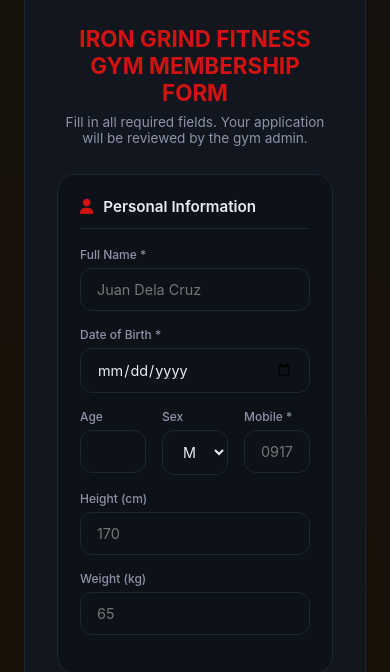
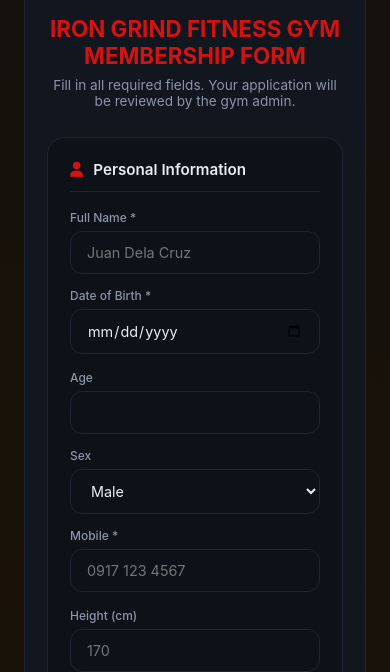
Before and after one commit to CAPSTONE1-2/IronGrind-System, a plain HTML site: page register.html in a window 390 px wide. Shown: the part 172-844 px from the top of the page. Drawn offline with Linux system fonts and the light colour scheme.

Commit message:
Update registration form layout and styling for improved responsiveness and spacing

```diff
--- a/assets/css/style.css
+++ b/assets/css/style.css
@@ -382,10 +382,25 @@ label:has(input[name="wiPlan"]:checked) {
     gap: 6px;
 }
 
+/* Registration form field spacing */
+.register-body .registration-shell { width: min(100%, 900px); }
+.register-body .form-row { align-items: start; column-gap: 20px; row-gap: 16px; }
+.register-body .form-group { min-width: 0; }
+.register-body .form-group input,
+.register-body .form-group select,
+.register-body .form-group textarea { min-width: 0; }
+.register-body .form-row-three { grid-template-columns: repeat(3, minmax(0, 1fr)); }
+
 @media (max-width: 640px) {
     .customer-hero { padding: 20px; }
     .customer-hero h2 { font-size: 1.25rem; }
     .supplement-grid { grid-template-columns: 1fr; }
+}
+
+@media (max-width: 700px) {
+    .register-body .registration-shell { padding: 22px !important; }
+    .register-body .form-row,
+    .register-body .form-row-three { grid-template-columns: minmax(0, 1fr) !important; gap: 14px; }
 }
 
 /* ===== MEMBER DASHBOARD: PROGRESS & VIEW-ONLY STORE ===== */
--- a/register.html
+++ b/register.html
@@ -8,7 +8,7 @@
     <link rel="stylesheet" href="assets/css/style.css">
 </head>
 <body class="register-body" style="padding:24px; background: radial-gradient(circle at 20% 20%, #1a1207, #0b0e14 60%);">
-    <div style="max-width:900px; margin:0 auto; background:#11161f; border:1px solid #1e2533; border-radius:24px; padding:32px;">
+    <div class="registration-shell" style="max-width:900px; margin:0 auto; background:#11161f; border:1px solid #1e2533; border-radius:24px; padding:32px;">
         <div style="display:flex; justify-content:space-between; align-items:center; padding-bottom:20px; border-bottom:1px solid #1e2533; flex-wrap:wrap; gap:12px;">
             <div class="logo-area">
                 <div class="logo-icon">IG</div>
@@ -34,7 +34,7 @@
                     <div class="form-group"><label>Full Name *</label><input type="text" id="regFullName" placeholder="Juan Dela Cruz" required></div>
                     <div class="form-group"><label>Date of Birth *</label><input type="date" id="regDob" required></div>
                 </div>
-                <div class="form-row" style="grid-template-columns:1fr 1fr 1fr;">
+                <div class="form-row form-row-three">
                     <div class="form-group"><label>Age</label><input type="number" id="regAge" readonly></div>
                     <div class="form-group"><label>Sex</label><select id="regSex"><option>Male</option><option>Female</option><option>Prefer not to say</option></select></div>
                     <div class="form-group"><label>Mobile *</label><input type="tel" id="regMobile" placeholder="0917 123 4567" required></div>
@@ -49,7 +49,7 @@
                 <div style="display:flex; align-items:center; gap:10px; font-size:0.95rem; font-weight:600; margin-bottom:18px; padding-bottom:12px; border-bottom:1px solid #1e2533;">
                     <i class="fas fa-phone" style="color:#d31212;"></i><span>Emergency Contact</span>
                 </div>
-                <div class="form-row" style="grid-template-columns:1fr 1fr 1fr;">
+                <div class="form-row form-row-three">
                     <div class="form-group"><label>Name *</label><input type="text" id="regEcName" placeholder="Maria Dela Cruz" required></div>
                     <div class="form-group"><label>Relationship *</label><input type="text" id="regEcRelation" placeholder="Mother" required></div>
                     <div class="form-group"><label>Contact Number *</label><input type="tel" id="regEcContact" placeholder="0917 123 4567" required></div>
```
